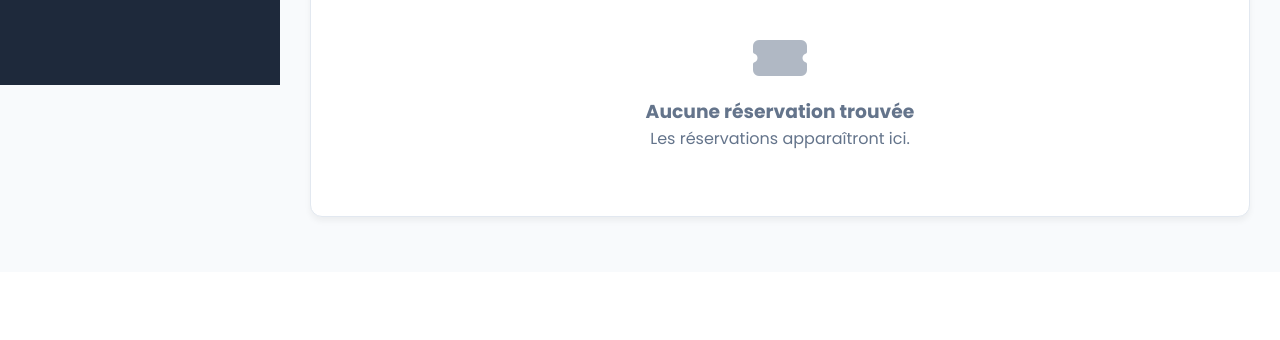
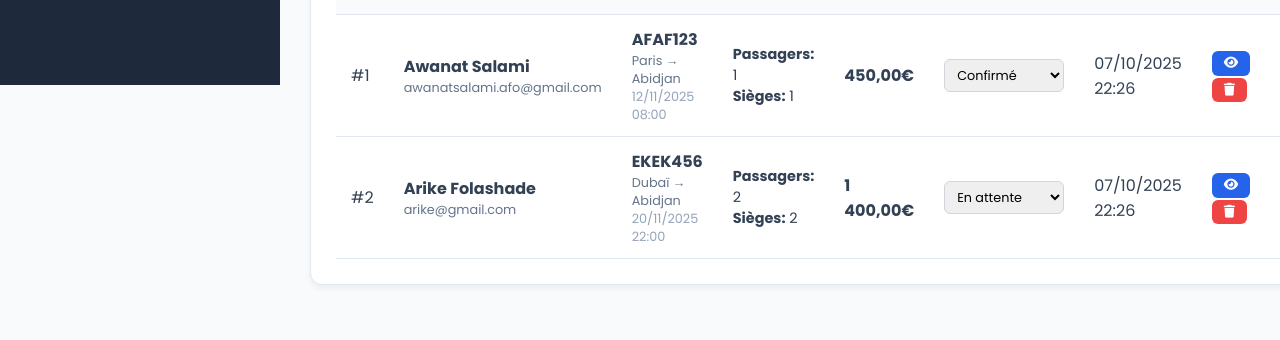
Before and after one commit to Salami-Awanat/jetreserve, a PHP site: page /dashboard/reservations.php in a window 1280 px wide; the page is wider, and only the part inside the window is pictured. Shown: the part 715-1055 px from the top of that part. Before the commit the page ends 936 px from the top of that part, so only its background shows below. Run offline with PHP 8.4, Linux system fonts and the light colour scheme; a user stored in the database is signed in; data comes from the database, SQL or seed files in the repository; data that the repository does not hold is empty.

Commit message:
Update reservations.php

```diff
--- a/dashboard/reservations.php
+++ b/dashboard/reservations.php
@@ -18,7 +18,7 @@ if (isset($_POST['change_status'])) {
     $new_status = $_POST['statut'];
 
     try {
-        $stmt = $pdo->prepare("UPDATE reservations SET statut = ? WHERE id = ?");
+        $stmt = $pdo->prepare("UPDATE reservations SET statut = ? WHERE id_reservation = ?");
         $stmt->execute([$new_status, $reservation_id]);
 
         $message = "Statut de la réservation modifié avec succès.";
@@ -35,11 +35,11 @@ if (isset($_GET['delete'])) {
 
     try {
         // Supprimer d'abord les sièges réservés
-        $stmt = $pdo->prepare("DELETE FROM reservation_sieges WHERE reservation_id = ?");
+        $stmt = $pdo->prepare("DELETE FROM reservation_sieges WHERE id_reservation = ?");
         $stmt->execute([$reservation_id]);
 
         // Puis supprimer la réservation
-        $stmt = $pdo->prepare("DELETE FROM reservations WHERE id = ?");
+        $stmt = $pdo->prepare("DELETE FROM reservations WHERE id_reservation = ?");
         $stmt->execute([$reservation_id]);
 
         $message = "Réservation supprimée avec succès.";
@@ -56,9 +56,9 @@ $stmt = $pdo->query("
            u.nom as user_nom, u.prenom as user_prenom, u.email as user_email,
            v.numero_vol, v.depart, v.arrivee, v.date_depart, v.date_arrivee, v.prix as vol_prix,
            c.nom_compagnie, c.code_compagnie,
-           (SELECT COUNT(*) FROM reservation_sieges rs WHERE rs.reservation_id = r.id) as sieges_count
+           (SELECT COUNT(*) FROM reservation_sieges rs WHERE rs.id_reservation = r.id_reservation) as sieges_count
     FROM reservations r
-    JOIN utilisateurs u ON r.id_utilisateur = u.id
+    JOIN users u ON r.id_user = u.id_user
     JOIN vols v ON r.id_vol = v.id_vol
     JOIN compagnies c ON v.id_compagnie = c.id_compagnie
     ORDER BY r.date_reservation DESC
@@ -90,7 +90,7 @@ include 'includes/header.php';
             </div>
             <div class="stat-value">
                 <?php
-                $stmt = $pdo->query("SELECT COUNT(*) as count FROM reservations WHERE statut = 'confirmée'");
+                $stmt = $pdo->query("SELECT COUNT(*) as count FROM reservations WHERE statut = 'confirmé'");
                 echo $stmt->fetch(PDO::FETCH_ASSOC)['count'];
                 ?>
             </div>
@@ -103,7 +103,7 @@ include 'includes/header.php';
             </div>
             <div class="stat-value">
                 <?php
-                $stmt = $pdo->query("SELECT COUNT(*) as count FROM reservations WHERE statut = 'en_attente'");
+                $stmt = $pdo->query("SELECT COUNT(*) as count FROM reservations WHERE statut = 'en attente'");
                 echo $stmt->fetch(PDO::FETCH_ASSOC)['count'];
                 ?>
             </div>
@@ -116,7 +116,7 @@ include 'includes/header.php';
             </div>
             <div class="stat-value">
                 <?php
-                $stmt = $pdo->query("SELECT COUNT(*) as count FROM reservations WHERE statut = 'annulée'");
+                $stmt = $pdo->query("SELECT COUNT(*) as count FROM reservations WHERE statut = 'annulé'");
                 echo $stmt->fetch(PDO::FETCH_ASSOC)['count'];
                 ?>
             </div>
@@ -129,7 +129,7 @@ include 'includes/header.php';
             </div>
             <div class="stat-value">
                 <?php
-                $stmt = $pdo->query("SELECT SUM(prix_total) as total FROM reservations WHERE statut = 'confirmée'");
+                $stmt = $pdo->query("SELECT SUM(prix_total) as total FROM reservations WHERE statut = 'confirmé'");
                 $total = $stmt->fetch(PDO::FETCH_ASSOC)['total'] ?? 0;
                 echo number_format($total, 0, ',', ' ');
                 ?>€
@@ -164,7 +164,7 @@ include 'includes/header.php';
                     <tbody>
                         <?php foreach ($reservations as $reservation): ?>
                         <tr>
-                            <td>#<?php echo $reservation['id']; ?></td>
+                            <td>#<?php echo $reservation['id_reservation']; ?></td>
                             <td>
                                 <strong><?php echo htmlspecialchars($reservation['user_prenom'] . ' ' . $reservation['user_nom']); ?></strong>
                                 <div style="color: #64748b; font-size: 0.8rem;"><?php echo htmlspecialchars($reservation['user_email']); ?></div>
@@ -179,7 +179,6 @@ include 'includes/header.php';
                             <td>
                                 <div style="font-size: 0.9rem;">
                                     <div><strong>Passagers:</strong> <?php echo $reservation['nombre_passagers']; ?></div>
-                                    <div><strong>Classe:</strong> <?php echo ucfirst($reservation['classe']); ?></div>
                                     <div><strong>Sièges:</strong> <?php echo $reservation['sieges_count']; ?></div>
                                 </div>
                             </td>
@@ -188,11 +187,11 @@ include 'includes/header.php';
                             </td>
                             <td>
                                 <form method="POST" class="status-form" style="display: inline-block;">
-                                    <input type="hidden" name="reservation_id" value="<?php echo $reservation['id']; ?>">
+                                    <input type="hidden" name="reservation_id" value="<?php echo $reservation['id_reservation']; ?>">
                                     <select name="statut" class="form-control form-control-sm" onchange="this.form.submit()" style="width: 120px;">
-                                        <option value="en_attente" <?php echo $reservation['statut'] === 'en_attente' ? 'selected' : ''; ?>>En attente</option>
-                                        <option value="confirmée" <?php echo $reservation['statut'] === 'confirmée' ? 'selected' : ''; ?>>Confirmée</option>
-                                        <option value="annulée" <?php echo $reservation['statut'] === 'annulée' ? 'selected' : ''; ?>>Annulée</option>
+                                        <option value="en attente" <?php echo $reservation['statut'] === 'en attente' ? 'selected' : ''; ?>>En attente</option>
+                                        <option value="confirmé" <?php echo $reservation['statut'] === 'confirmé' ? 'selected' : ''; ?>>Confirmé</option>
+                                        <option value="annulé" <?php echo $reservation['statut'] === 'annulé' ? 'selected' : ''; ?>>Annulé</option>
                                     </select>
                                     <button type="submit" name="change_status" style="display: none;"></button>
                                 </form>
@@ -200,10 +199,10 @@ include 'includes/header.php';
                             <td><?php echo date('d/m/Y H:i', strtotime($reservation['date_reservation'])); ?></td>
                             <td>
                                 <div class="action-buttons">
-                                    <button class="btn btn-primary btn-sm" title="Voir détails" onclick="showReservationDetails(<?php echo $reservation['id']; ?>)">
+                                    <button class="btn btn-primary btn-sm" title="Voir détails" onclick="showReservationDetails(<?php echo $reservation['id_reservation']; ?>)">
                                         <i class="fas fa-eye"></i>
                                     </button>
-                                    <a href="reservations.php?delete=<?php echo $reservation['id']; ?>"
+                                    <a href="reservations.php?delete=<?php echo $reservation['id_reservation']; ?>"
                                        class="btn btn-danger btn-sm"
                                        title="Supprimer"
                                        onclick="return confirmAction('Êtes-vous sûr de vouloir supprimer cette réservation ?')">
@@ -303,6 +302,11 @@ include 'includes/header.php';
 <script>
 setPageTitle('Gestion des Réservations');
 
+// Confirmation pour la suppression
+function confirmAction(message) {
+    return confirm(message || 'Êtes-vous sûr de vouloir effectuer cette action ?');
+}
+
 // Recherche en temps réel
 document.getElementById('searchReservations').addEventListener('input', function() {
     const filter = this.value.toLowerCase();
@@ -316,6 +320,12 @@ document.getElementById('searchReservations').addEventListener('input', function
 
 // Afficher les détails d'une réservation
 function showReservationDetails(reservationId) {
+    // Pour l'instant, on va afficher une alerte simple
+    // Vous pourrez implémenter l'appel AJAX plus tard
+    alert('Détails de la réservation #' + reservationId + '\n\nFonctionnalité à implémenter avec AJAX');
+
+    // Exemple d'implémentation future :
+    /*
     fetch(`api/get_reservation_details.php?id=${reservationId}`)
         .then(response => response.json())
         .then(data => {
@@ -330,6 +340,7 @@ function showReservationDetails(reservationId) {
             console.error('Error:', error);
             alert('Erreur lors du chargement des détails');
         });
+    */
 }
 
 // Fermer la modal
```
